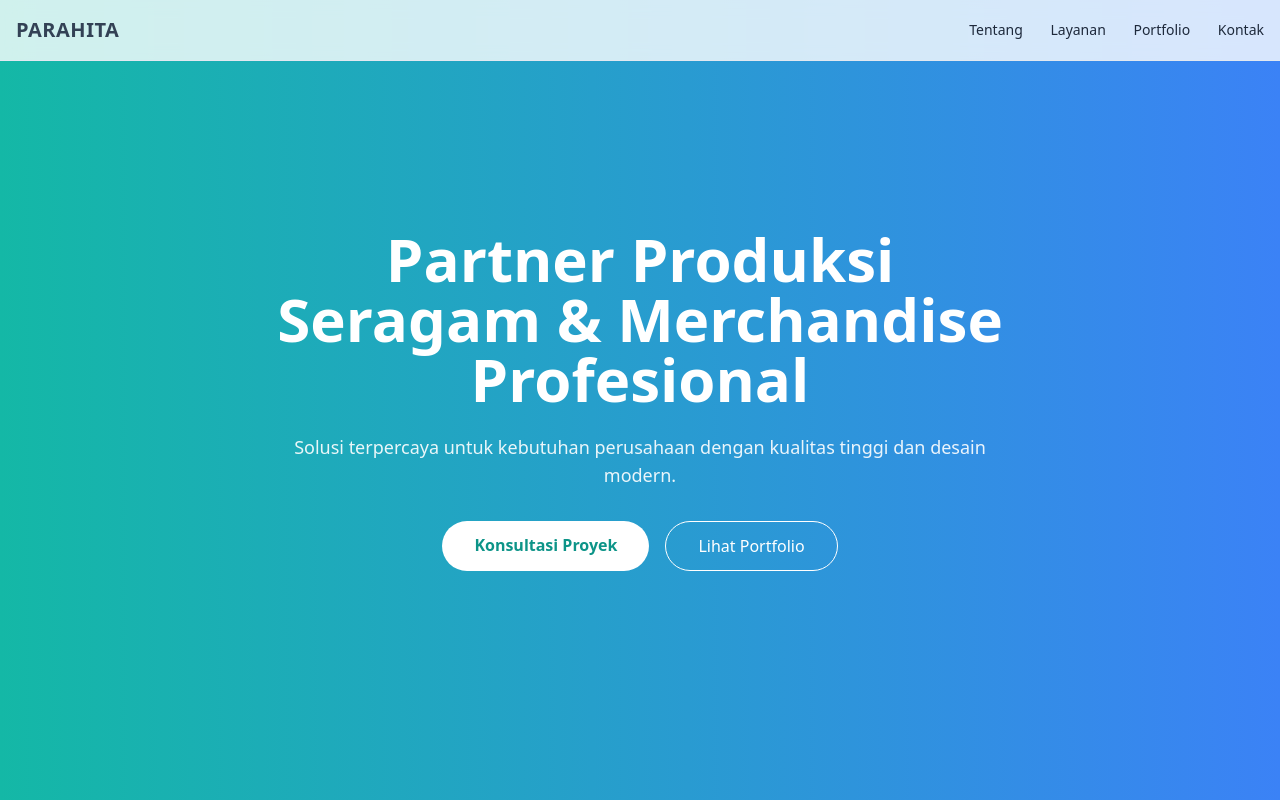
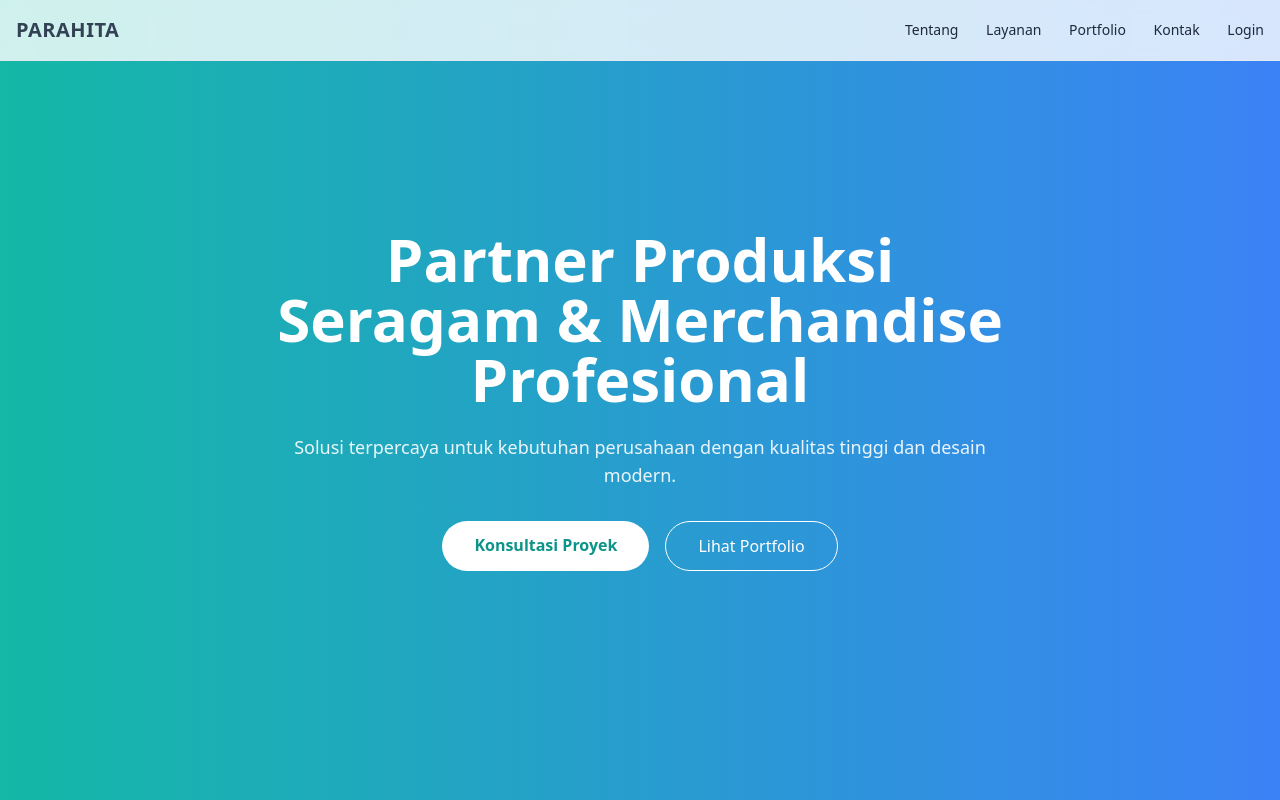
Before and after one commit to JrBeller28/SeragamParahita, a plain HTML site: page index.html in a window 1280 px wide. Shown: the top 800 px of the page. Drawn offline with nearby package versions, Linux system fonts and the light colour scheme.

Commit message:
Update index.html

```diff
--- a/index.html
+++ b/index.html
@@ -17,6 +17,7 @@
         <a href="#services" class="hover:text-teal-600">Layanan</a>
         <a href="#portfolio" class="hover:text-teal-600">Portfolio</a>
         <a href="#contact" class="hover:text-teal-600">Kontak</a>
+        <a href="login.html" class="hover:text-teal-600">Login</a>
       </nav>
     </div>
   </header>
```
